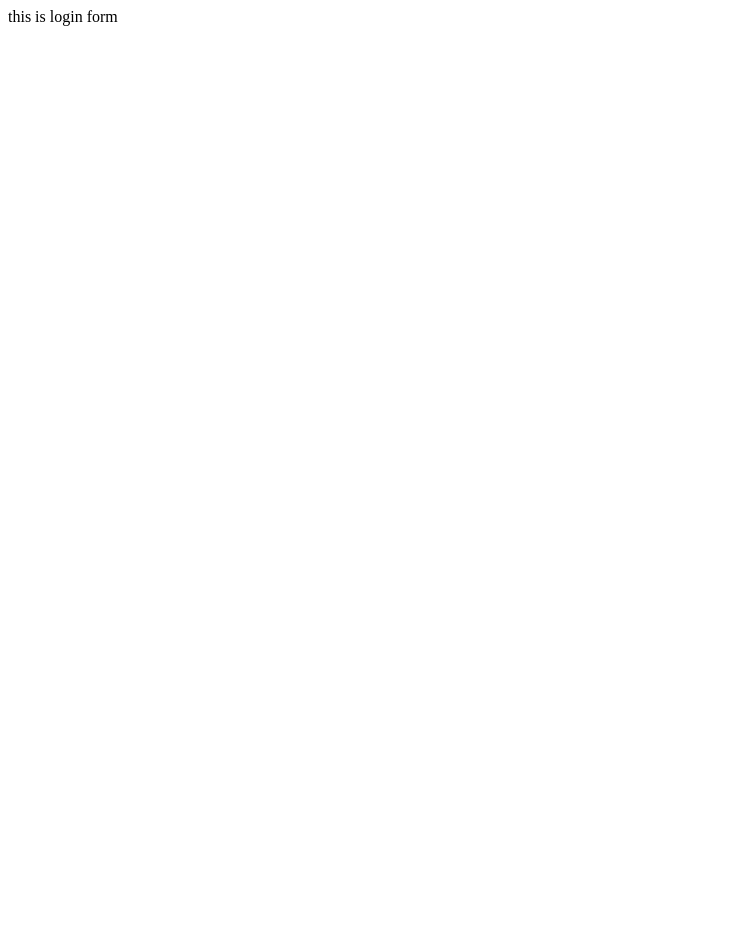
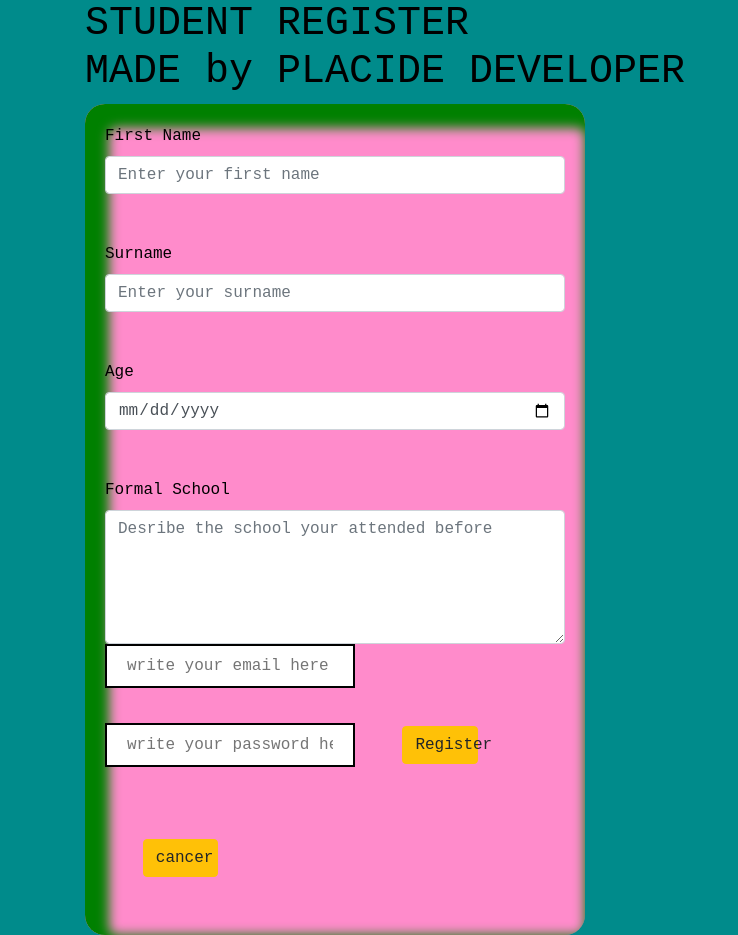
Before and after one commit to Celestinmunyaneza22/level3integratedsituation, a plain HTML site: page login.html in a window 1280 px wide. Shown: the top 935 px of the page, without its empty margins (0-738 px from the left). Before the commit the page ends 800 px from the top, so only its background shows below. Drawn offline with nearby package versions, Linux system fonts and the light colour scheme.

Commit message:
Update login.html
this login is made and committed by placide

```diff
--- a/login.html
+++ b/login.html
@@ -1 +1,67 @@
-this is login form
+<!DOCTYPE html>
+<html lang="en">
+<head>
+    <meta charset="UTF-8">
+    <meta name="viewport" content="width=device-width, initial-scale=1.0">
+    <title>Student Page</title>
+   <link rel="stylesheet" href="/bootstrap/css/bootstrap.min.css">
+    <style>
+        body{
+            text-align: left;
+            background-color: darkcyan;
+        }
+        *{
+            color: black;
+            font-family:'Courier New', Courier, monospace
+
+        }
+        fieldset{
+            width: 500px;
+            border: 2px solid black hidden;
+            padding: 20px;
+            display: inline;
+            background: fixed rgb(255, 139, 203);
+            border-radius: 20px;
+            box-shadow: inset 12px 12px 12px 12px green;
+        }
+        input{
+            border: 2px solid black;
+            height: 1cm;
+            width: 250px;
+            padding: 20px;
+        }
+        button{
+            margin: 1cm;
+            text-align: center;
+            width: 2cm;
+            align-content: center;
+        }
+    </style>
+</head>
+<body>
+    <div class="container">
+        <div class="head">
+            <h1>STUDENT REGISTER <br>
+            MADE by PLACIDE DEVELOPER</h1>
+        </div>
+        <div class="details">
+                    <fieldset class="form-group">
+
+                        <label for="name">First Name</label>
+                        <input type="text" placeholder="Enter your first name" class="form-control" required> <br><br>
+                        <label for="name">Surname</label>
+                        <input type="text" placeholder="Enter your surname" class="form-control"  required><br><br>
+                        <label for="age">Age</label>
+                        <input type="date" class="form-control" required><br><br>
+                        <label for="school">Formal School</label> <br>
+                        <textarea name="school" id="school" rows="5" cols="20" class="form-control" placeholder="Desribe the school your attended before"></textarea>
+                        <input type="email" placeholder="write your email here">
+                        <input type="password" placeholder="write your password here">
+                        <button type="submit" class="btn btn-warning">Register</button>
+                        <button type="submit" class="btn btn-warning">cancer</button>
+                    </fieldset>
+        </div>
+    </div>
+</body>
+
+</html>this is login form made by placide
```
